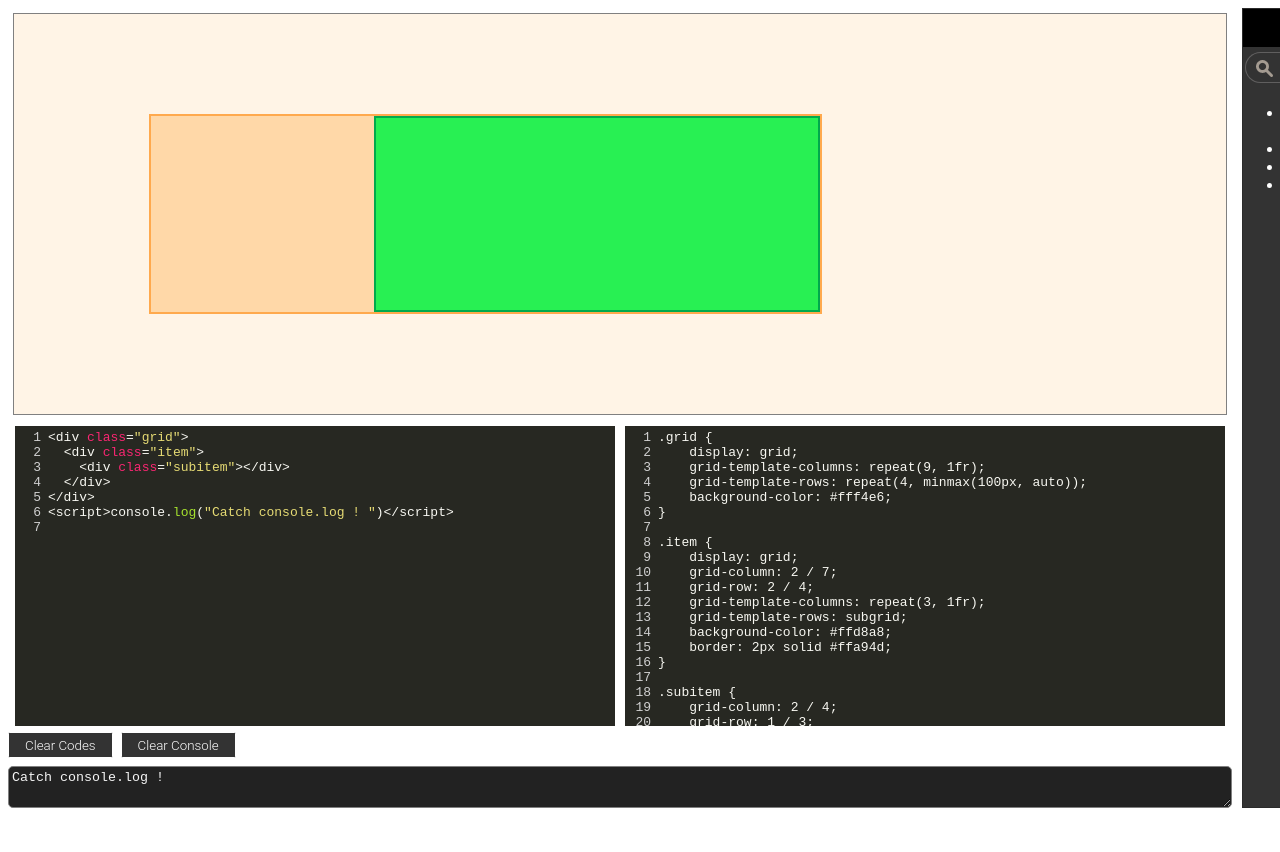
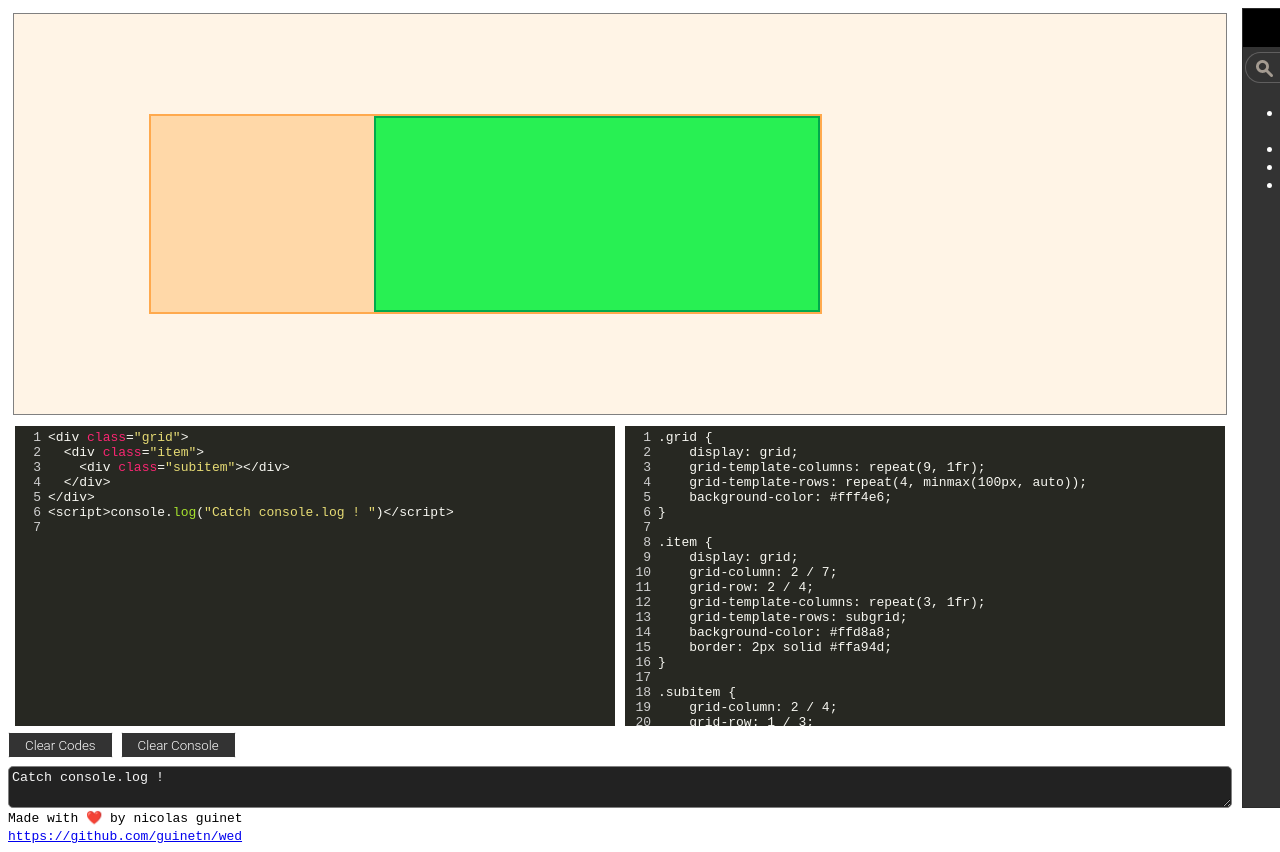
Before and after one commit to guinetn/wed, a plain HTML site: page index.html in a window 1280 px wide. Shown: the top 852 px of the page. Before the commit the page ends 816 px from the top, so only its background shows below. Drawn offline with nearby package versions, Linux system fonts and the light colour scheme.

Commit message:
Index.html: Add footer

```diff
--- a/index.html
+++ b/index.html
@@ -57,6 +57,11 @@
 
   </div>
 
+<footer class="miew-footer">
+  <samp>Made with ❤️ by nicolas guinet<br>
+  <a href="https://github.com/guinetn/wed">https://github.com/guinetn/wed</a></samp>
+</footer>
+
   <script type="module" src="js/index.js"></script>
 
 </body>
```
